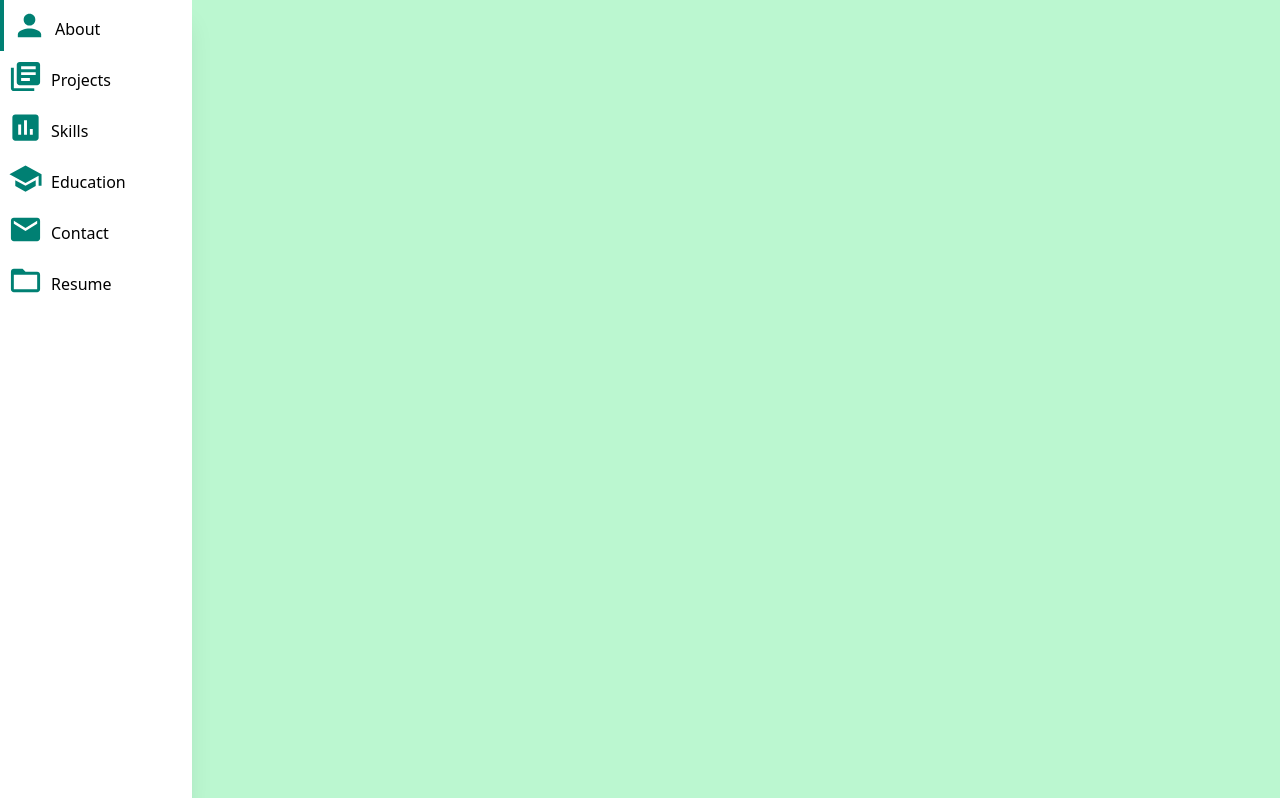
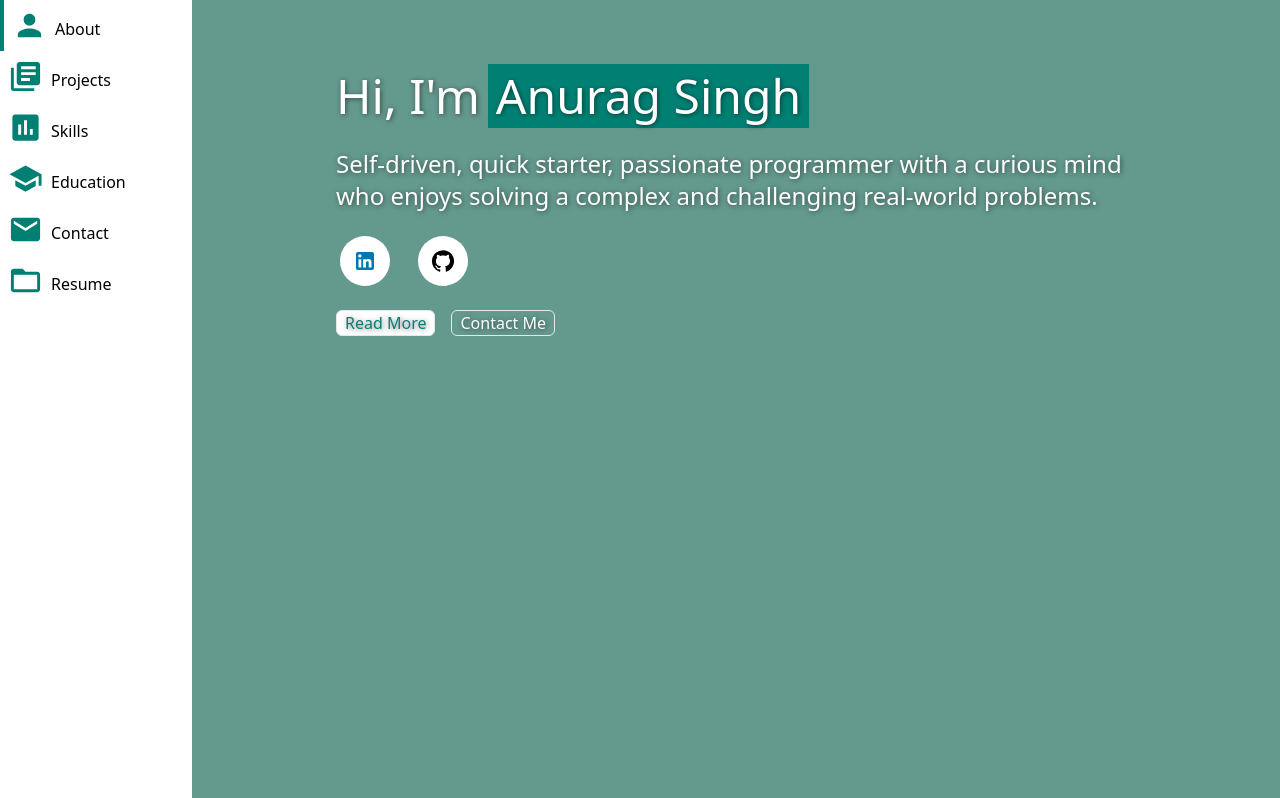
Before and after one commit to SINGH202/protfolio-nextjs, a Next.js app: page / in a window 1280 px wide. Shown: the top 798 px of the page. Built offline with nearby package versions, Linux system fonts and the light colour scheme.

Commit message:
Added Intro section

```diff
--- /dev/null
+++ b/src/components/Introducation.tsx
@@ -0,0 +1,60 @@
+import LinkedInIcon from "@mui/icons-material/LinkedIn";
+import GitHubIcon from "@mui/icons-material/GitHub";
+import { Link as SmoothNavigator } from "react-scroll";
+
+export const Intro = () => {
+  return (
+    <div
+      id="intro"
+      className="flex flex-col gap-5 bg-[#64998D] text-white relative text-lg sm:text-xl md:text-2xl min-h-screen px-16 lg:px-36 py-16">
+      <span className="text-2xl sm:text-5xl flex flex-wrap gap-2 items-center">
+        Hi, I&apos;m{" "}
+        <p className="bg-[#008073] w-fit px-1 sm:p-2">Anurag Singh</p>
+      </span>
+      <div className="flex flex-col text-xl sm:text-2xl">
+
+        <span>
+          Self-driven, quick starter, passionate programmer with a curious mind
+          who enjoys solving a complex and challenging real-world problems.
+        </span>
+      </div>
+      <div className="flex gap-5">
+        <a
+          href="https://www.linkedin.com/in/anurag-singh-9b1723204/"
+          target="_blank"
+          rel="noreferrer">
+          <button className="icon-btn linkedin">
+            <LinkedInIcon className="text-3xl" />
+          </button>
+        </a>
+        <a href="https://github.com/singh202/" target="_blank" rel="noreferrer">
+          <button className="icon-btn github">
+            <GitHubIcon className="text-3xl" />
+          </button>
+        </a>
+      </div>
+      <div className="flex gap-4 text-base">
+        <SmoothNavigator
+          activeClass="active"
+          to={"about"}
+          spy={false}
+          smooth={true}
+          offset={0}
+          duration={200}
+          className="border cursor-pointer px-2 py1 rounded-md bg-white text-[#008073] hover:bg-transparent hover:text-white">
+          Read More
+        </SmoothNavigator>
+        <SmoothNavigator
+          activeClass="active"
+          to={"contact"}
+          spy={false}
+          smooth={true}
+          offset={0}
+          duration={200}
+          className="border cursor-pointer px-2 py1 rounded-md hover:bg-white hover:text-[#008073]">
+          Contact Me
+        </SmoothNavigator>
+      </div>
+    </div>
+  );
+};
--- a/src/pages/index.tsx
+++ b/src/pages/index.tsx
@@ -4,13 +4,15 @@ import { Projects } from "@/components/Projects";
 import { Skills } from "@/components/Skills";
 import { Education } from "@/components/Education";
 import { Contact } from "@/components/Contact";
+import { Intro } from "@/components/Introducation";
 
 export default function Home() {
   return (
     <div className="">
       <Navbar />
       <div className="flex flex-col md:ml-48">
-        <div className="h-screen bg-green-200"></div>
+        {/* <div className="h-screen"></div> */}
+        <Intro />
         <About />
         <Projects />
         <Skills />
--- a/src/styles/globals.css
+++ b/src/styles/globals.css
@@ -93,3 +93,49 @@ body {
 .contact-text{
     color: #666 !important;
 }
+
+.icon-btn {
+  margin-left: auto;
+  width: 50px;
+  height: 50px;
+  border: 0;
+  background-color: #FFFFFF;
+  cursor: pointer;
+  font-size: 30px;
+  line-height: 70px;
+  border-radius: 45px;
+  display: flex;
+  align-items: center;
+  justify-content: center;
+  margin: 4px;
+}
+
+.github {
+  color: black;
+}
+
+.linkedin {
+  color: #0077b5;
+}
+
+.icon-btn:hover {
+  transform: scale(1.10);
+  color: #FFFFFF;
+}
+
+
+.linkedin:hover {
+  background-color: #0077b5;
+}
+
+.github:hover {
+  background-color: black;
+}
+
+#intro {
+  font-weight: 300;
+  /* font-weight: 400; */
+  line-height: 150%;
+  /* padding: 0 0px; */
+  text-shadow: 1px 1px 5px rgba(0, 0, 0, 0.5);
+}
```
